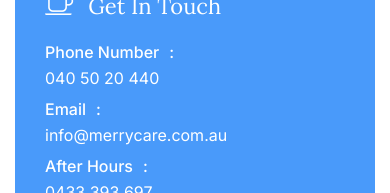
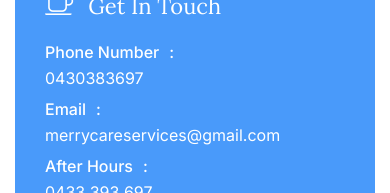
Before and after one commit to Guneetparam/MerryCare, a Next.js app: page /contact in a window 390 px wide. Shown: the part 770-963 px from the top of the page. Built offline with nearby package versions, Linux system fonts and the light colour scheme.

Commit message:
phone and address change

```diff
--- a/pages/contact.js
+++ b/pages/contact.js
@@ -46,11 +46,11 @@
                     <ul>
                       <li>
                         <span>Phone Number</span>
-                        <a href="tel:+012020200">040 50 20 440</a>
+                        <a href="tel:+012020200">0430383697</a>
                       </li>
                       <li>
                         <span>Email</span>
-                        <a href="mailto:support@gmail.com">info@merrycare.com.au</a>
+                        <a href="mailto:support@gmail.com">merrycareservices@gmail.com</a>
                       </li>
                       <li>
                         <span>After Hours</span>
```
